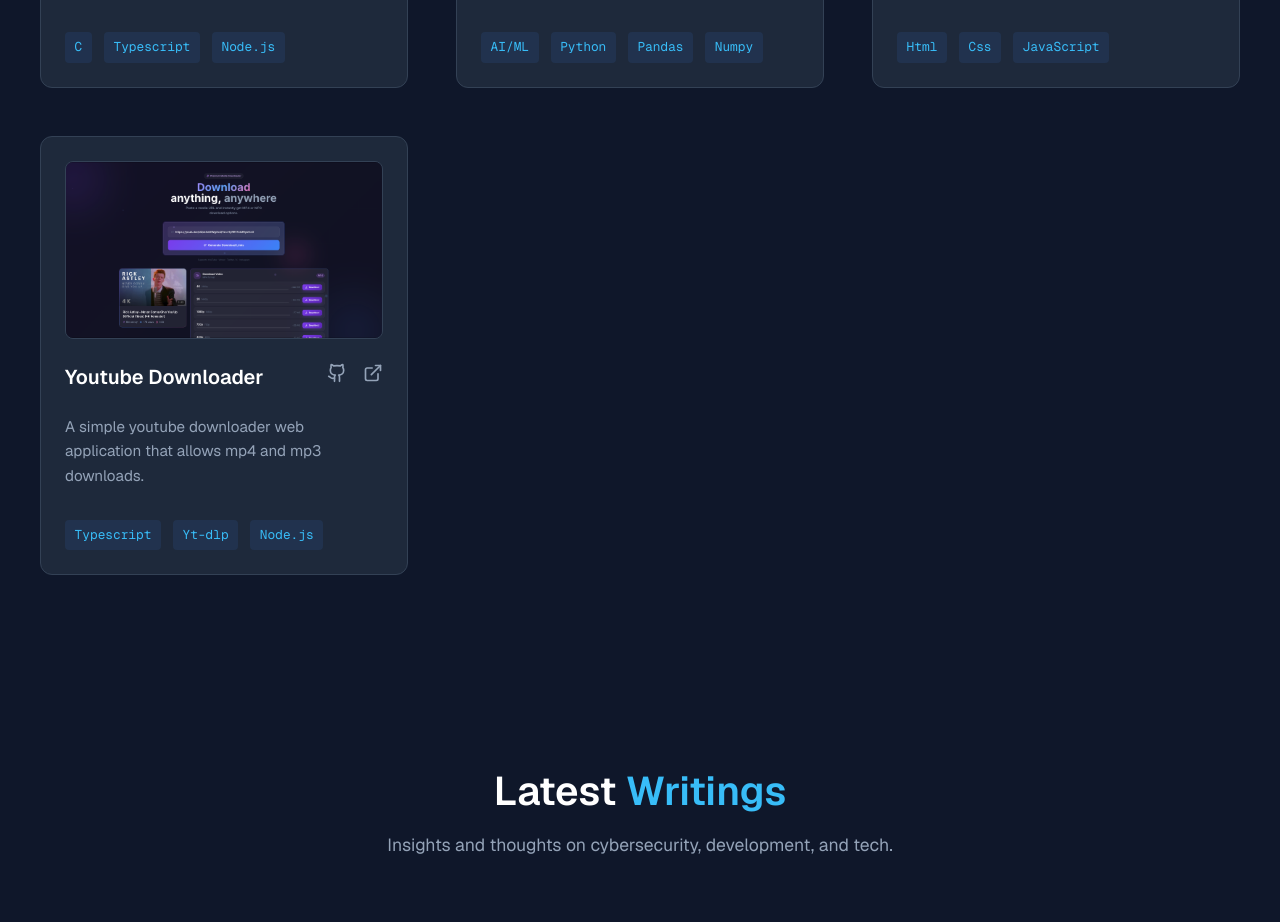
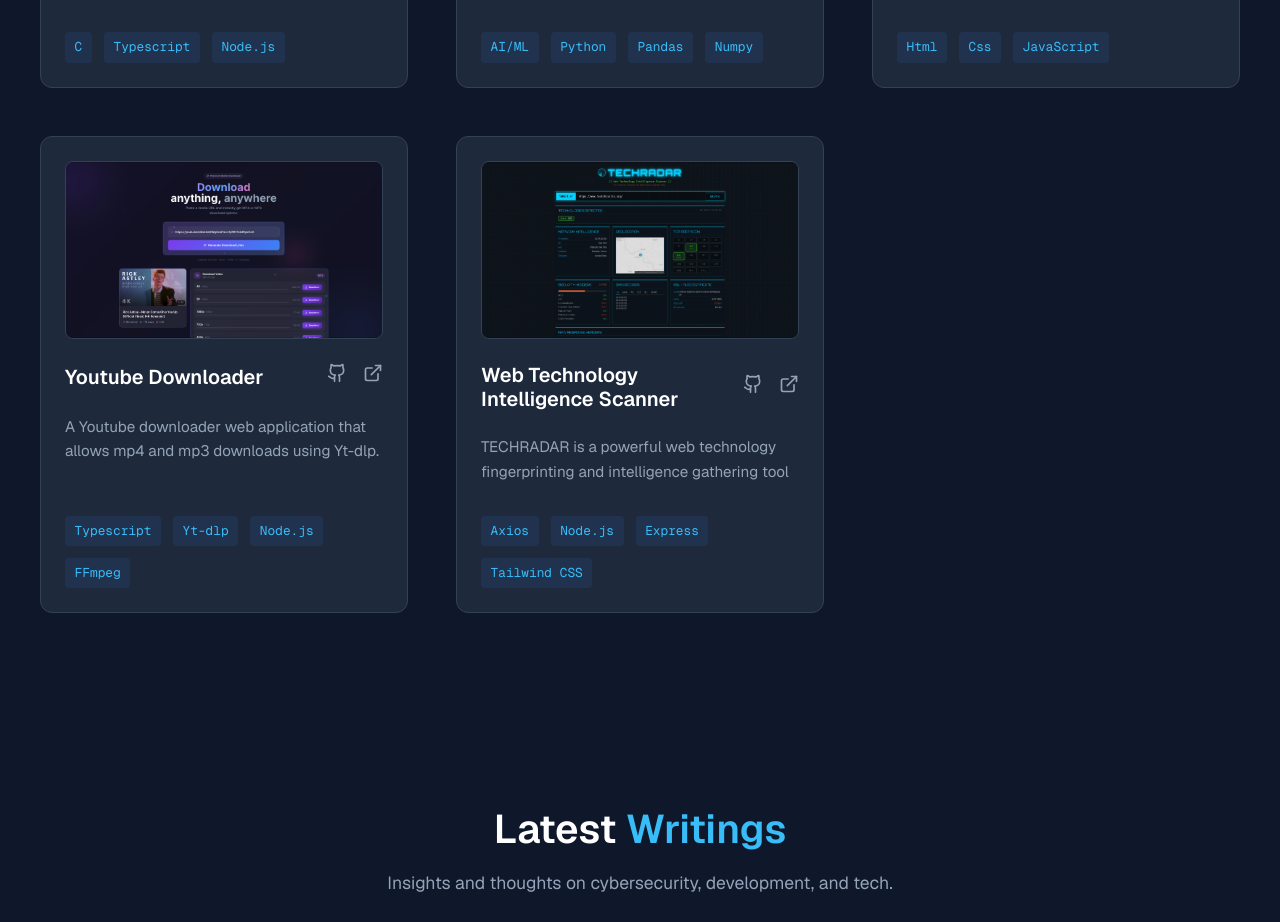
Before and after one commit to dan-delion-source/Dan-Portfolio, a Next.js app: page / in a window 1280 px wide. Shown: the part 3020-3942 px from the top of the page. Built offline with nearby package versions, Linux system fonts and the light colour scheme.

Commit message:
chore: add techradar image to projects

```diff
--- a/src/components/Projects.tsx
+++ b/src/components/Projects.tsx
@@ -40,11 +40,19 @@
     },
     {
         title: "Youtube Downloader",
-        description: "A simple youtube downloader web application that allows mp4 and mp3 downloads.",
-        tools: ["Typescript", "Yt-dlp", "Node.js"],
+        description: "A Youtube downloader web application that allows mp4 and mp3 downloads using Yt-dlp.",
+        tools: ["Typescript", "Yt-dlp", "Node.js", "FFmpeg"],
         githubUrl: "https://github.com/dan-delion-source/Youtube-Downloader",
         liveUrl: "https://youtube-downloader-one-tau.vercel.app/",
         image: "/projects/Youtube.png",
+    },
+    {
+        title: "Web Technology Intelligence Scanner",
+        description: "TECHRADAR is a powerful web technology fingerprinting and intelligence gathering tool",
+        tools: ["Axios", "Node.js", "Express", "Tailwind CSS"],
+        githubUrl: "https://github.com/dan-delion-source/TECHRADAR",
+        liveUrl: "#",
+        image: "/projects/TechRadar.png",
     },
 ];
 
```
Also changed, not shown: Media/TechRadar.png (added), public/projects/TechRadar.png (added).
